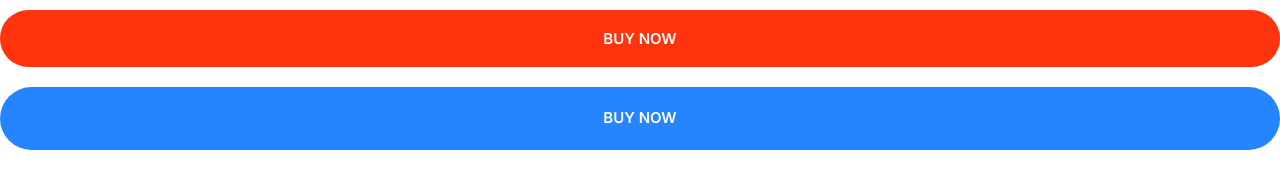
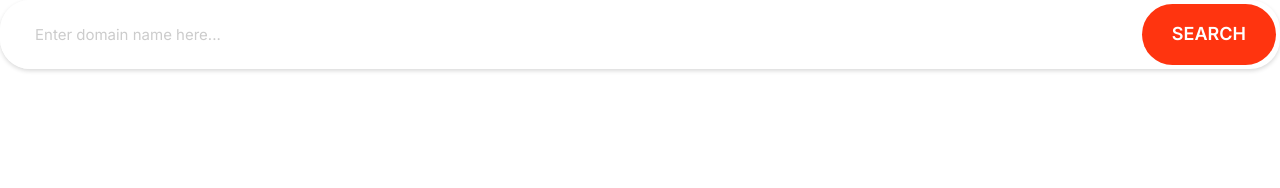
Before and after one commit to MuhammadAnas126/First-Website, a plain HTML site: page index.html in a window 1280 px wide. Drawn offline with Linux system fonts and the light colour scheme.

Commit message:
input fields.

```diff
--- a/css/styles.css
+++ b/css/styles.css
@@ -5,6 +5,8 @@
     --color-accent: #ff340f;
     --color-headings: #1b0760;
     --color-body: #918ca4;
+    --color-border: #cccccc;
+    --border-radius: 30px;
 }
 *, *::after, *::before {
     box-sizing: border-box;
@@ -198,3 +200,33 @@
         font-size: 1.5rem;
     }
 }
+/* Inputs */
+.input {
+    border-radius: var(--border-radius);
+    padding: 1.5rem 3.5rem;
+    font-size: 2rem;
+    outline: none;
+    color: var(--color-headings);
+
+}
+::placeholder {
+    color: var(--color-border);
+}
+.input-group {
+    display: flex;
+    border-radius: var(--border-radius);
+    box-shadow: 0 2px 4px rgba(0, 0, 0, 0.15);
+}
+.input-group .input {
+    flex-grow: 1;
+    border: none;
+}
+.input-group .btn {
+    margin: 4px;
+}
+
+@media screen and (min-width: 1024px) {
+    .input {
+        font-size: 1.5rem;
+    }
+}
--- a/index.html
+++ b/index.html
@@ -14,7 +14,13 @@
     />
   </head>
   <body>
-      <button class="btn btn--accent btn--block">buy now</button>
-      <a href="#" class="btn btn--primary btn--block     ">buy now</a>
+    <div class="input-group">
+      <input
+        class="input"
+        type="text"
+        placeholder="Enter domain name here..."
+      />
+      <button class="btn btn--accent">Search</button>
+    </div>
   </body>
 </html>
```
Also changed, not shown: components/input.html (added, +4 -0 lines).
